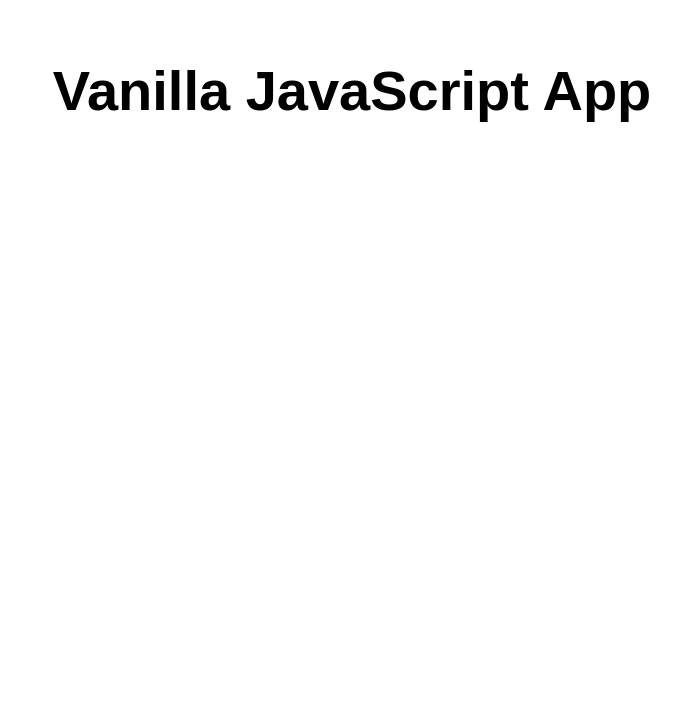
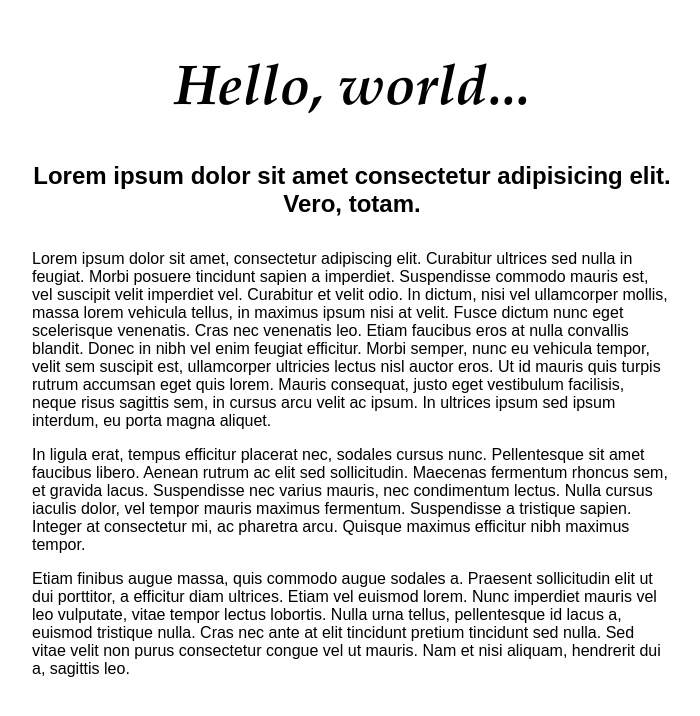
Before and after one commit to nickbstudy/my-first-static-web-app, a website: page src/index.html in a window 1280 px wide. Shown: the whole page, without its empty margins (288-988 px from the left). Drawn offline with Linux system fonts and the light colour scheme.

Commit message:
Gives a little flavour

```diff
--- a/src/index.html
+++ b/src/index.html
@@ -10,7 +10,33 @@
 
 <body>
   <main>
-    <h1>Vanilla JavaScript App</h1>
+    <h1>Hello, world...</h1>
+	<h4>Lorem ipsum dolor sit amet consectetur adipisicing elit. Vero, totam.</h4>
+
+	<div class="lorem">
+		<p>
+			Lorem ipsum dolor sit amet, consectetur adipiscing elit. Curabitur ultrices sed nulla in feugiat. Morbi posuere
+			tincidunt sapien a imperdiet. Suspendisse commodo mauris est, vel suscipit velit imperdiet vel. Curabitur et velit odio.
+			In dictum, nisi vel ullamcorper mollis, massa lorem vehicula tellus, in maximus ipsum nisi at velit. Fusce dictum nunc
+			eget scelerisque venenatis. Cras nec venenatis leo. Etiam faucibus eros at nulla convallis blandit. Donec in nibh vel
+			enim feugiat efficitur. Morbi semper, nunc eu vehicula tempor, velit sem suscipit est, ullamcorper ultricies lectus nisl
+			auctor eros. Ut id mauris quis turpis rutrum accumsan eget quis lorem. Mauris consequat, justo eget vestibulum
+			facilisis, neque risus sagittis sem, in cursus arcu velit ac ipsum. In ultrices ipsum sed ipsum interdum, eu porta magna
+			aliquet.
+		</p>
+		<p>
+			In ligula erat, tempus efficitur placerat nec, sodales cursus nunc. Pellentesque sit amet faucibus libero. Aenean rutrum
+			ac elit sed sollicitudin. Maecenas fermentum rhoncus sem, et gravida lacus. Suspendisse nec varius mauris, nec
+			condimentum lectus. Nulla cursus iaculis dolor, vel tempor mauris maximus fermentum. Suspendisse a tristique sapien.
+			Integer at consectetur mi, ac pharetra arcu. Quisque maximus efficitur nibh maximus tempor.
+		</p>
+		<p>
+			Etiam finibus augue massa, quis commodo augue sodales a. Praesent sollicitudin elit ut dui porttitor, a efficitur diam
+			ultrices. Etiam vel euismod lorem. Nunc imperdiet mauris vel leo vulputate, vitae tempor lectus lobortis. Nulla urna
+			tellus, pellentesque id lacus a, euismod tristique nulla. Cras nec ante at elit tincidunt pretium tincidunt sed nulla.
+			Sed vitae velit non purus consectetur congue vel ut mauris. Nam et nisi aliquam, hendrerit dui a, sagittis leo.
+		</p>
+	</div>
   </main>
 </body>
 
--- a/src/styles.css
+++ b/src/styles.css
@@ -13,9 +13,16 @@ main {
   margin: auto;
   width: 50%;
   padding: 20px;
+
+  h4 {
+	text-align: center;
+	font-size: 1.5em;
+  }
 }
 
 main > h1 {
   text-align: center;
   font-size: 3.5em;
+  font-style: italic;
+  font-family: 'Palatino', serif
 }
```
